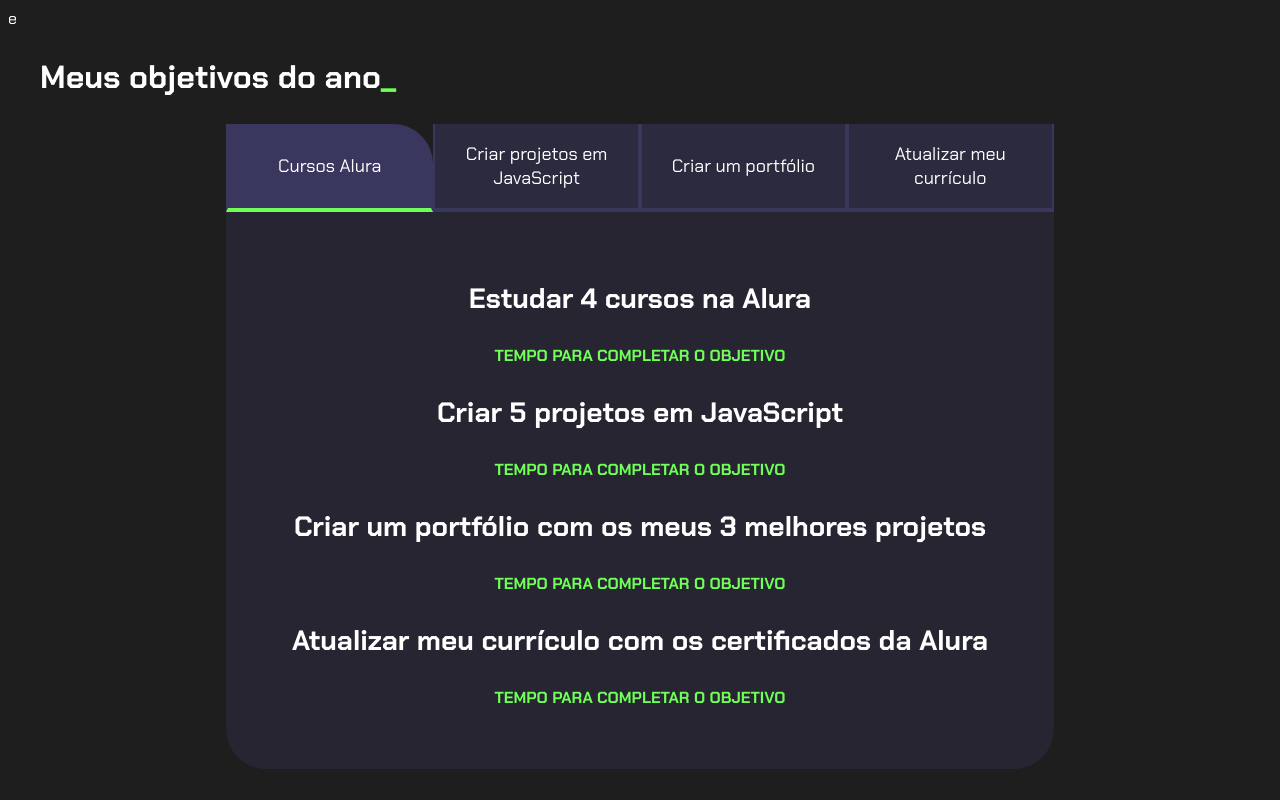
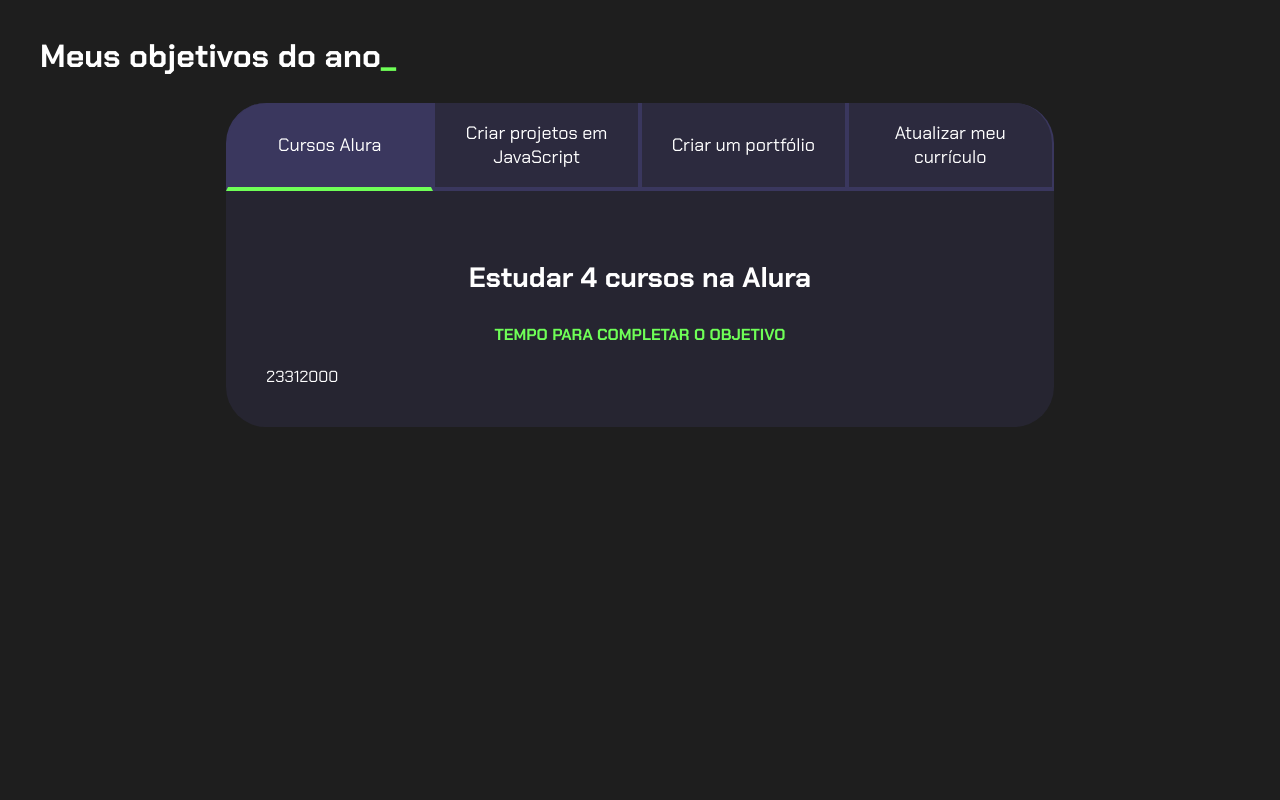
Before and after one commit to HenriqueMenta/programacao_3d_oficial, a plain HTML site: page index.html in a window 1280 px wide. Both pictures are taken after a click on the button "Cursos Alura". Drawn offline with Linux system fonts and the light colour scheme.

Commit message:
Add files via upload

```diff
--- a/index.html
+++ b/index.html
@@ -1,7 +1,7 @@
 <!DOCTYPE html>
 <html lang="en">
 <head>
-    <meta charset="UTF-8">e
+    <meta charset="UTF-8">
     <meta name="viewport" content="width=device-width, initial-scale=1.0">
     <title>Meus objetivos do ano</title>
     <link rel="stylesheet" href="style.css">
@@ -11,7 +11,6 @@
     <section class="conteudo-principal">
         <h2 class="titulo-principal">Meus objetivos do ano<span>_</span></h2>
         <div class="conteudo">
-
             <div class="botoes">
                 <button class="botao ativo">Cursos Alura</button>
                 <button class="botao">Criar projetos em JavaScript</button>
@@ -19,32 +18,35 @@
                 <button class="botao">Atualizar meu currículo</button>
             </div>
 
-
             <div class="abas-textos">
                 <div class="aba-conteudo ativo">
                     <h3 class="aba-conteudo-titulo-principal">Estudar 4 cursos na Alura</h3>
                     <h4 class="aba-conteudo-titulo-secundario">Tempo para completar o objetivo</h4>
+                    <div class="contador"></div>
                 </div>
 
-            <div class="aba-conteudo ativo">
+                <div class="aba-conteudo">
                     <h3 class="aba-conteudo-titulo-principal">Criar 5 projetos em JavaScript</h3>
                     <h4 class="aba-conteudo-titulo-secundario">Tempo para completar o objetivo</h4>
+                    <div class="contador"></div>
                 </div>
 
-            <div class="aba-conteudo ativo">
+                <div class="aba-conteudo">
                     <h3 class="aba-conteudo-titulo-principal">Criar um portfólio com os meus 3 melhores projetos</h3>
                     <h4 class="aba-conteudo-titulo-secundario">Tempo para completar o objetivo</h4>
+                    <div class="contador"></div>
                 </div>
 
-            <div class="aba-conteudo ativo">
+                <div class="aba-conteudo">
                     <h3 class="aba-conteudo-titulo-principal">Atualizar meu currículo com os certificados da Alura</h3>
                     <h4 class="aba-conteudo-titulo-secundario">Tempo para completar o objetivo</h4>
+                    <div class="contador"></div>
                 </div>
+
 
             </div>
     </div>
     </section>
 <script src="main.js"></script>
-
 </body>
 </html>
--- /dev/null
+++ b/main.js
@@ -0,0 +1,21 @@
+const botoes = document.querySelectorAll(".botao");
+const textos = document.querySelectorAll(".aba-conteudo")
+const contadores =document.querySelectorAll(".contador");
+const tempoObjetivo1 = new Date ("2024-03-22T00:00:00")
+let tempoAtual = new Date();
+contadores[0].textContent = tempoObjetivo1 -  tempoAtual;
+
+
+
+for (let i=0; i < botoes.length; i++){
+    botoes[i].onclick=function(){
+
+        for(let j=0; j<botoes.length; j++){
+            botoes[j].classList.remove("ativo");
+            textos[i].classList.remove("ativo");
+        }
+
+        botoes[i].classList.add("ativo");
+        textos[i].classList.add("ativo");
+    }
+}
--- a/style.css
+++ b/style.css
@@ -30,11 +30,13 @@
     width: 100%;
     font-size: 32px;
 }
-.titulo-principal span{
+
+.titulo-principal span {
     color: var(--verde);
 }
+
 .botao{
-    font-family:"Chakra Petch", sans-serif;
+    font-family: "Chakra Petch", sans-serif;
     background-color: var(--botao-inativo);
     color: var(--branco);
     display: flex;
@@ -48,14 +50,15 @@
     border-left: 2px solid var(--botao-ativo);
     border-right: 2px solid var(--botao-ativo);
     border-top: none;
+}
 
-}
 .botoes{
     display: block;
 }
+
 .botao.ativo{
     background-color: var(--botao-ativo);
-    border-bottom:4px solid var(--verde)
+    border-bottom: 4px solid var(--verde);
 }
 
 .abas-textos{
@@ -65,7 +68,7 @@
 }
 
 .aba-conteudo.ativo{
-    display:block;
+    display: block;
 }
 
 .aba-conteudo{
@@ -74,7 +77,7 @@
 
 .aba-conteudo-titulo-principal{
     font-size: 28px;
-    text-align:center;
+    text-align: center;
 }
 
 .aba-conteudo-titulo-secundario{
@@ -83,17 +86,17 @@
     text-transform: uppercase;
 }
 
-
-@media screen and (min-width:768px) {
+@media screen and (min-width: 768px) {
     .botoes{
         display: flex;
     }
-    .botao:first-child{
+
+    .botao:first-child {
         border-radius: 40px 0 0 0;
     }
 
-    .botao:first-child{
-        border-radius:  0 40px 0 0;
+    .botao:last-child {
+        border-radius: 0 40px 0 0;
     }
 
 }
```
Lines whose indentation alone changed are shown as unchanged.
